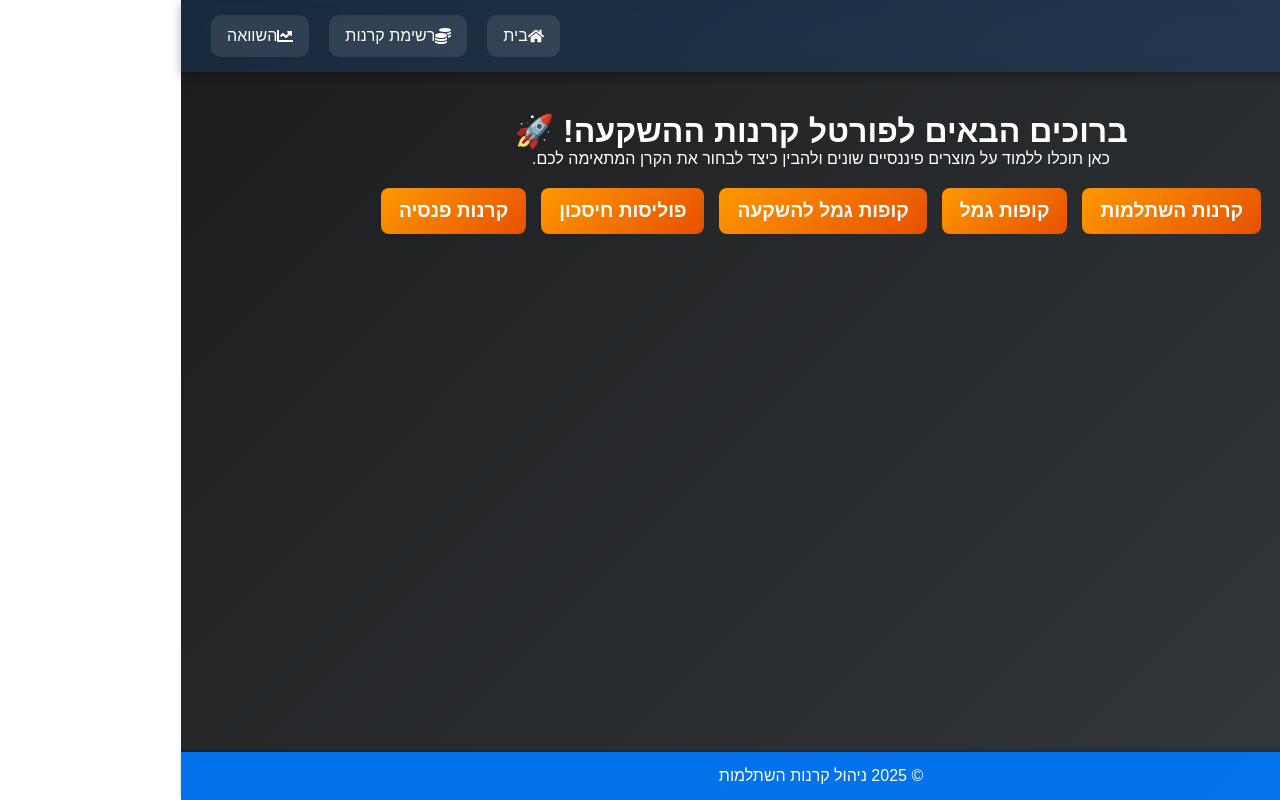
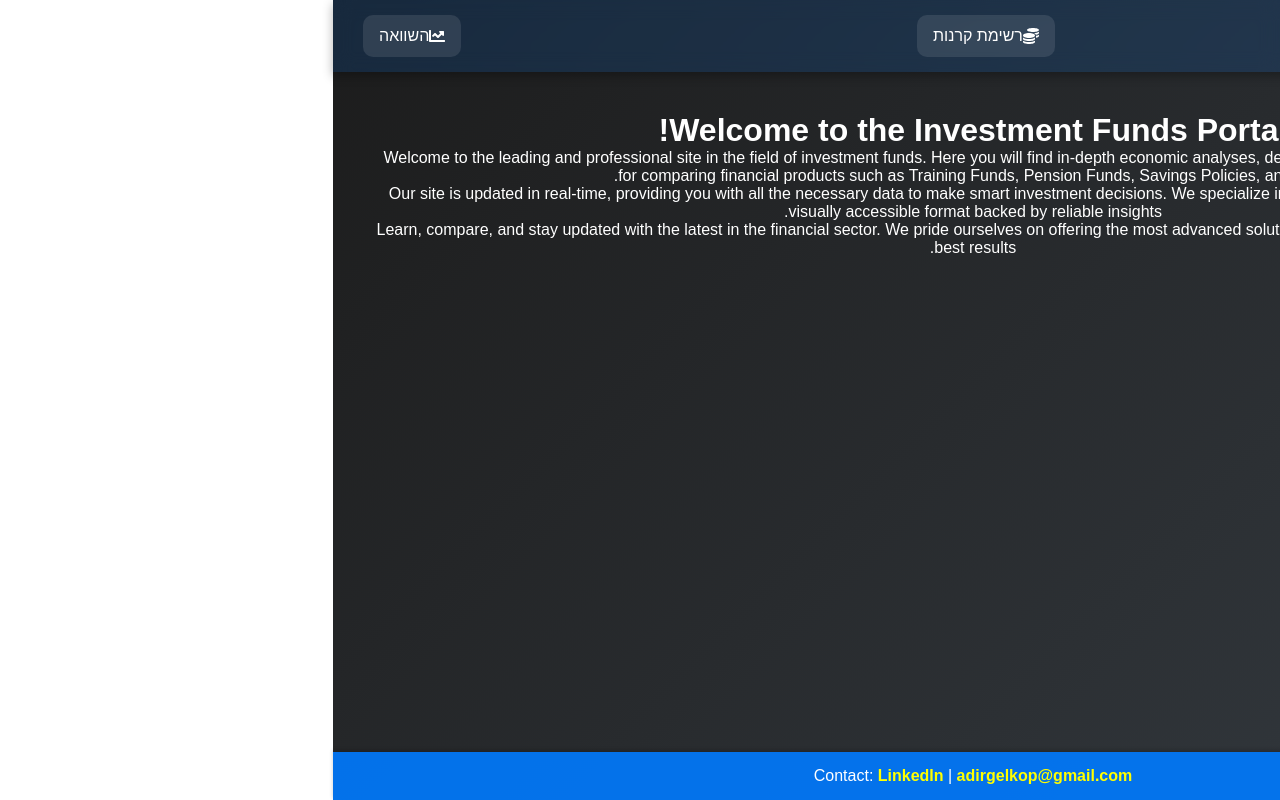
Before and after one commit to EASS-HIT-PART-A-2024-CLASS-VI/AdirGelkop_AllFunds, a React (Create React App) app in the folder frontend/: page / in a window 1280 px wide. Built offline with nearby package versions, Linux system fonts and the light colour scheme; a web font is replaced by a local one.

Commit message:
working site, adjustments to be made

```diff
--- a/frontend/src/App.css
+++ b/frontend/src/App.css
@@ -32,13 +32,16 @@ body {
 /* Navigation Bar */
 .navbar {
   display: flex;
-  justify-content: flex-end; /* Aligns items to the right for RTL */
+  justify-content: space-between; /* מחלק את הכפתורים לשוליים ומרכז */
   align-items: center;
   background: rgba(0, 123, 255, 0.15);
   padding: 15px 20px;
   backdrop-filter: blur(10px);
   box-shadow: 0 4px 10px rgba(0, 0, 0, 0.3);
+  direction: rtl; /* חשוב עבור ממשק בעברית */
 }
+
+
 
 .nav-button {
   background: rgba(255, 255, 255, 0.1);
@@ -58,14 +61,6 @@ body {
   transform: scale(1.1);
   background: rgba(255, 255, 255, 0.3);
   box-shadow: 0 0 10px rgba(255, 255, 255, 0.5);
-}
-
-/* Product Buttons */
-.product-buttons {
-  display: flex;
-  justify-content: center;
-  gap: 15px;
-  margin-top: 20px;
 }
 
 .product-buttons button {
@@ -108,7 +103,8 @@ body {
 }
 
 /* Home Buttons */
-.home-buttons {
+/* Product Buttons */
+.home-buttons, .product-buttons {
   display: flex;
   justify-content: center;
   flex-wrap: wrap;
@@ -118,18 +114,17 @@ body {
 
 /* Info Buttons */
 .info-button {
-  background: linear-gradient(135deg, #ff9800, #e65100);
+  background: linear-gradient(135deg, #007bff, #0056b3);
   color: white;
   border: none;
   padding: 12px 18px;
   border-radius: 8px;
   cursor: pointer;
-  font-size: 1.2rem;
+  font-size: 1rem;
   transition: 0.3s;
-  font-weight: bold;
 }
 
 .info-button:hover {
-  background: linear-gradient(135deg, #e65100, #bf360c);
+  background: linear-gradient(135deg, #0056b3, #0041a3);
   transform: scale(1.1);
 }
--- a/frontend/src/App.js
+++ b/frontend/src/App.js
@@ -15,6 +15,7 @@ const PRODUCT_INFO = {
 
 function App() {
   const [activeTab, setActiveTab] = useState("home");
+  const [selectedProduct, setSelectedProduct] = useState("");
   const [funds, setFunds] = useState([]);
   const [error, setError] = useState("");
   const [loading, setLoading] = useState(false);
@@ -35,6 +36,7 @@ function App() {
   return (
     <div className="app-container">
       <header className="navbar">
+        {/* In RTL, "Home" appears on the right, "Funds List" in the center, "Comparison" on the left */}
         <motion.button
           className="nav-button"
           onClick={() => setActiveTab("home")}
@@ -58,55 +60,90 @@ function App() {
         </motion.button>
       </header>
       <main className="main-content">
-        {activeTab === "home" && <Home setActiveTab={setActiveTab} />}
+        {activeTab === "home" && <Home />}
         {activeTab === "funds" && (
-          <FundsList
-            funds={funds}
-            fetchFundsByProduct={fetchFundsByProduct}
-            error={error}
-            loading={loading}
-          />
+          <>
+            {/* Product category buttons */}
+            <div className="product-buttons">
+              {Object.keys(PRODUCT_INFO).map((product) => (
+                <button
+                  key={product}
+                  className="info-button"
+                  onClick={() => {
+                    setSelectedProduct(product);
+                    fetchFundsByProduct(product);
+                  }}
+                >
+                  {product}
+                </button>
+              ))}
+            </div>
+            {/* Display selected product information */}
+            {selectedProduct && (
+              <FinancialProduct
+                title={selectedProduct}
+                content={PRODUCT_INFO[selectedProduct]}
+              />
+            )}
+            <FundsList funds={funds} error={error} loading={loading} />
+          </>
         )}
         {activeTab === "comparison" && <Comparison />}
-        {PRODUCT_INFO[activeTab] && (
-          <FinancialProduct title={activeTab} content={PRODUCT_INFO[activeTab]} />
-        )}
       </main>
       <Footer />
     </div>
   );
 }
 
-const Home = ({ setActiveTab }) => (
+const Home = () => (
   <motion.div initial={{ opacity: 0 }} animate={{ opacity: 1 }} transition={{ duration: 1 }}>
-    <h1>ברוכים הבאים לפורטל קרנות ההשקעה! 🚀</h1>
+    <h1>Welcome to the Investment Funds Portal!</h1>
     <p>
-      כאן תוכלו ללמוד על מוצרים פיננסיים שונים ולהבין כיצד לבחור את הקרן המתאימה לכם.
+      Welcome to the leading and professional site in the field of investment funds.
+      Here you will find in-depth economic analyses, detailed explanations, and advanced tools for comparing financial products such as Training Funds, Pension Funds, Savings Policies, and more.
     </p>
-    <div className="home-buttons">
-      {Object.keys(PRODUCT_INFO).map((product) => (
-        <button key={product} className="info-button" onClick={() => setActiveTab(product)}>
-          {product}
-        </button>
-      ))}
-    </div>
+    <p>
+      Our site is updated in real-time, providing you with all the necessary data to make smart investment decisions.
+      We specialize in market analysis and present data in a visually accessible format backed by reliable insights.
+    </p>
+    <p>
+      Learn, compare, and stay updated with the latest in the financial sector.
+      We pride ourselves on offering the most advanced solutions to ensure your investments yield the best results.
+    </p>
   </motion.div>
 );
 
-const FundsList = ({ funds, fetchFundsByProduct, error, loading }) => {
+const FundsList = ({ funds, error, loading }) => {
   return (
     <div>
-      <h2>רשימת קרנות</h2>
-      {loading && <p>טוען...</p>}
+      <h2>Funds List</h2>
+      {loading && <p>Loading...</p>}
       {error && <p style={{ color: "red" }}>{error}</p>}
       {funds && funds.length > 0 ? (
-        <ul>
-          {funds.map((fund) => (
-            <li key={fund.id}>{fund.name}</li>
-          ))}
-        </ul>
+        <table>
+          <thead>
+            <tr>
+              <th>Name</th>
+              <th>Month</th>
+              <th>Year</th>
+              <th>3 Years</th>
+              <th>5 Years</th>
+            </tr>
+          </thead>
+          <tbody>
+            {funds.map((fund) => (
+              <tr key={fund.id}>
+                <td>{fund.name}</td>
+                <td>{fund.month_performance}</td>
+                <td>{fund.last_year}</td>
+                <td>{fund.last_3_years}</td>
+                <td>{fund.last_5_years}</td>
+              </tr>
+            ))}
+          </tbody>
+        </table>
       ) : (
-        <p>אין נתונים להצגה</p>
+        !loading && <p>No data available</p>
       )}
     </div>
   );
@@ -115,8 +152,8 @@ const FundsList = ({ funds, fetchFundsByProduct, error, loading }) => {
 const Comparison = () => {
   return (
     <div>
-      <h2>השוואה</h2>
-      <p>תוכן השוואה יופיע כאן.</p>
+      <h2>Comparison</h2>
+      <p>Comparison content will appear here.</p>
     </div>
   );
 };
@@ -124,7 +161,14 @@ const Comparison = () => {
 const Footer = () => {
   return (
     <footer className="footer">
-      <p>© 2025 ניהול קרנות השתלמות</p>
+      <p>
+        Contact:&nbsp;
+        <a href="https://www.linkedin.com/in/adir-gelkop/" target="_blank" rel="noopener noreferrer">
+          LinkedIn
+        </a>
+        &nbsp;|&nbsp;
+        <a href="mailto:adirgelkop@gmail.com">adirgelkop@gmail.com</a>
+      </p>
     </footer>
   );
 };
```
